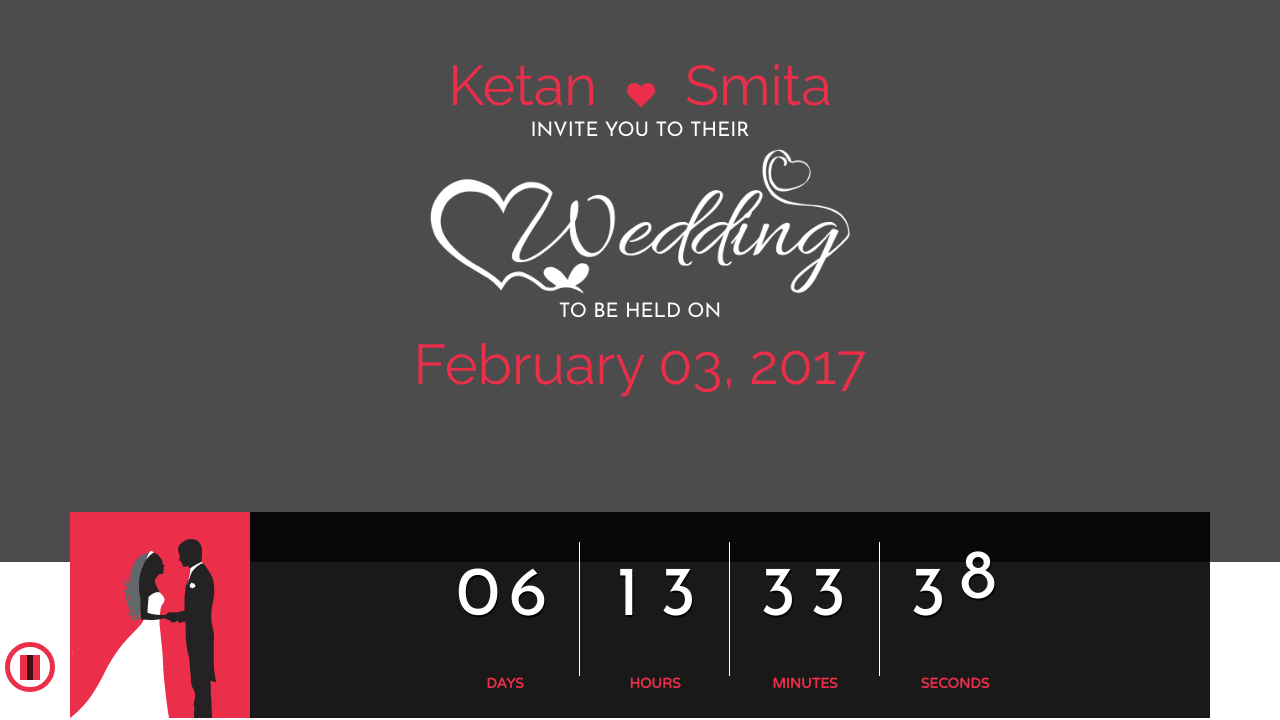
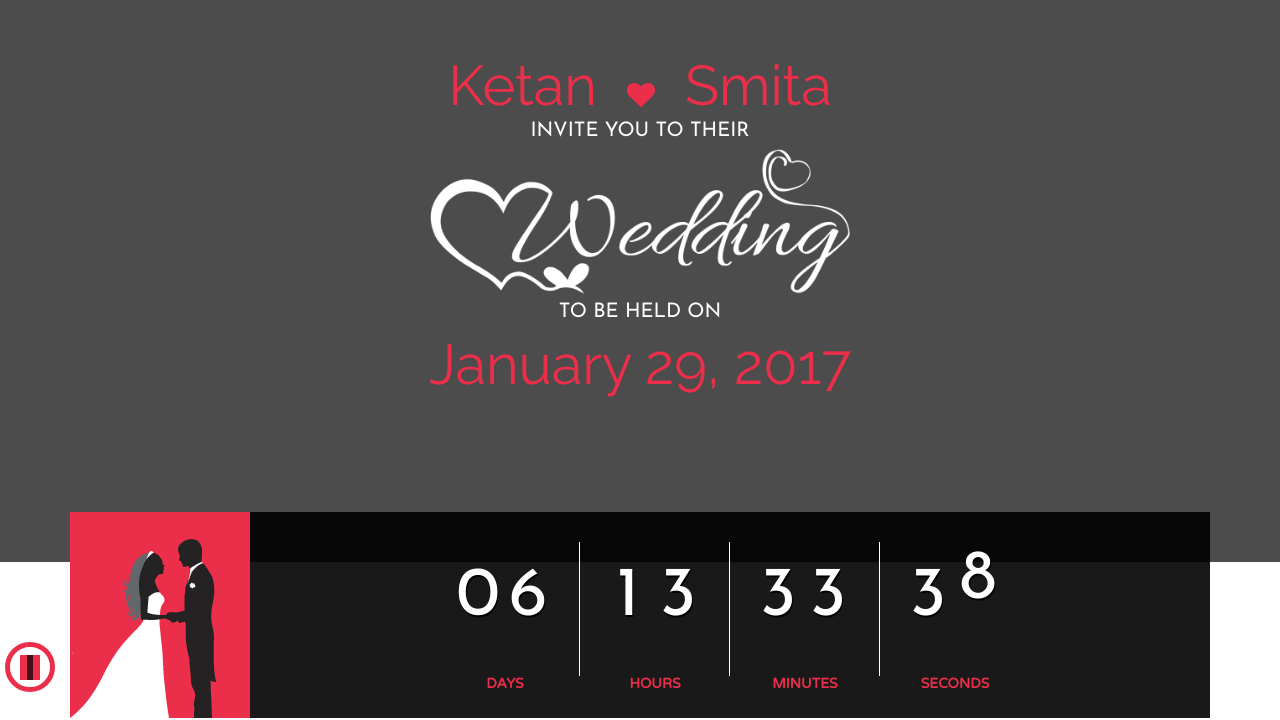
Before and after one commit to myweddinginvitaion/ketanweddingcard, a plain HTML site: page index.html in a window 1280 px wide. Shown: the part 98-818 px from the top of the page. Drawn offline with Linux system fonts and the light colour scheme; some packages are replaced by stand-ins of ours; a web font is replaced by a local one.

Commit message:
sdassd
ada

```diff
--- a/index.html
+++ b/index.html
@@ -69,7 +69,7 @@
         <h4 class="invite animated" data-animate="fadeInUp" data-delay="1.1s">Invite you to their</h4>
         <img width="420" src="img/banner-img.png" class="banner-text animated" data-animate="fadeInUp" data-delay="1s" alt="banner image">
         <h4 class="invite animated" data-animate="fadeInUp" data-delay="1.3s">To be held on</h4>
-        <div class="names animated" data-animate="fadeInUp" data-delay="1.4s"><div class="name-boy">February 03, 2017</div></div>
+        <div class="names animated" data-animate="fadeInUp" data-delay="1.4s"><div class="name-boy">January 29, 2017</div></div>
       </div>
     </div>
   </section>
```
